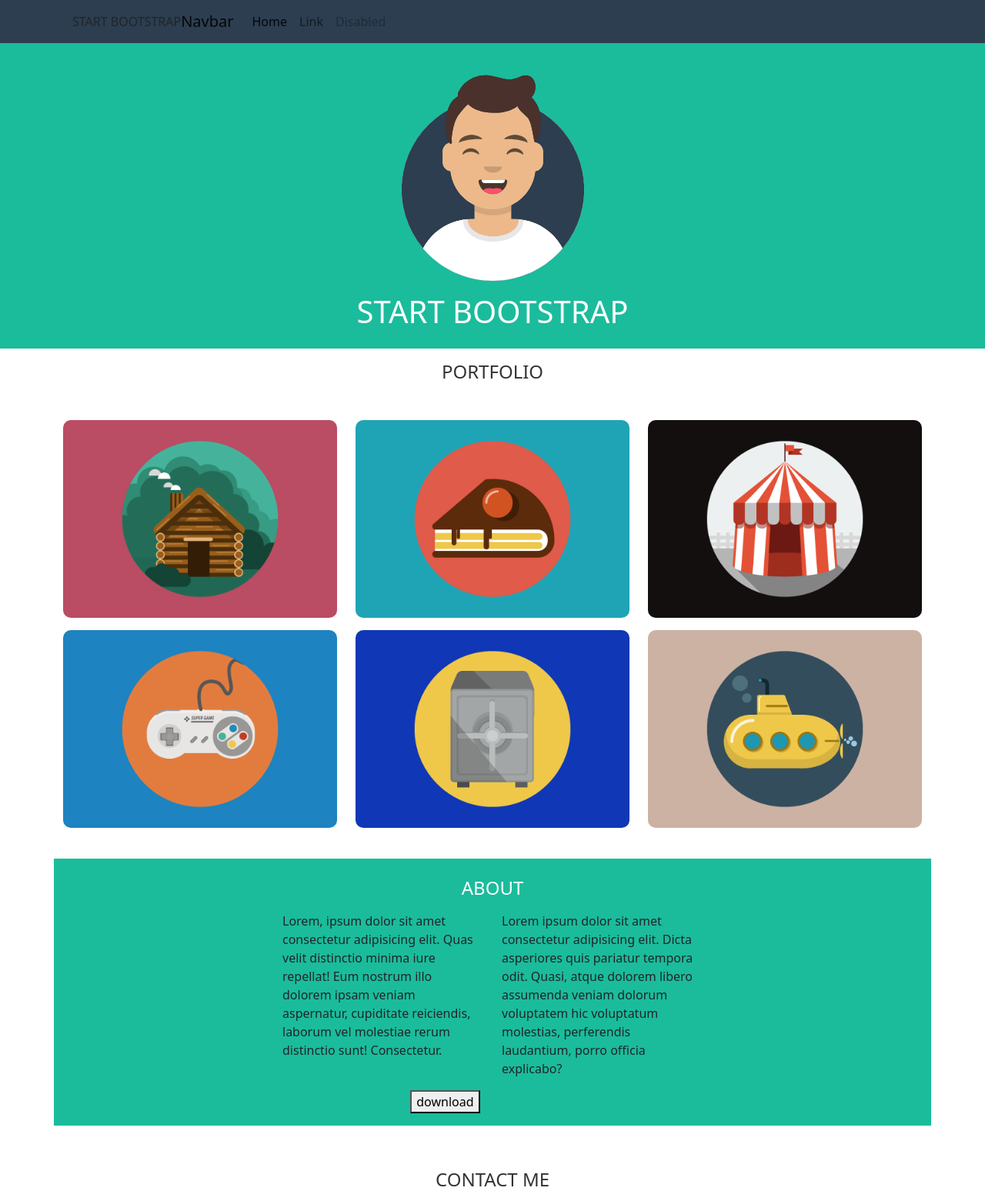
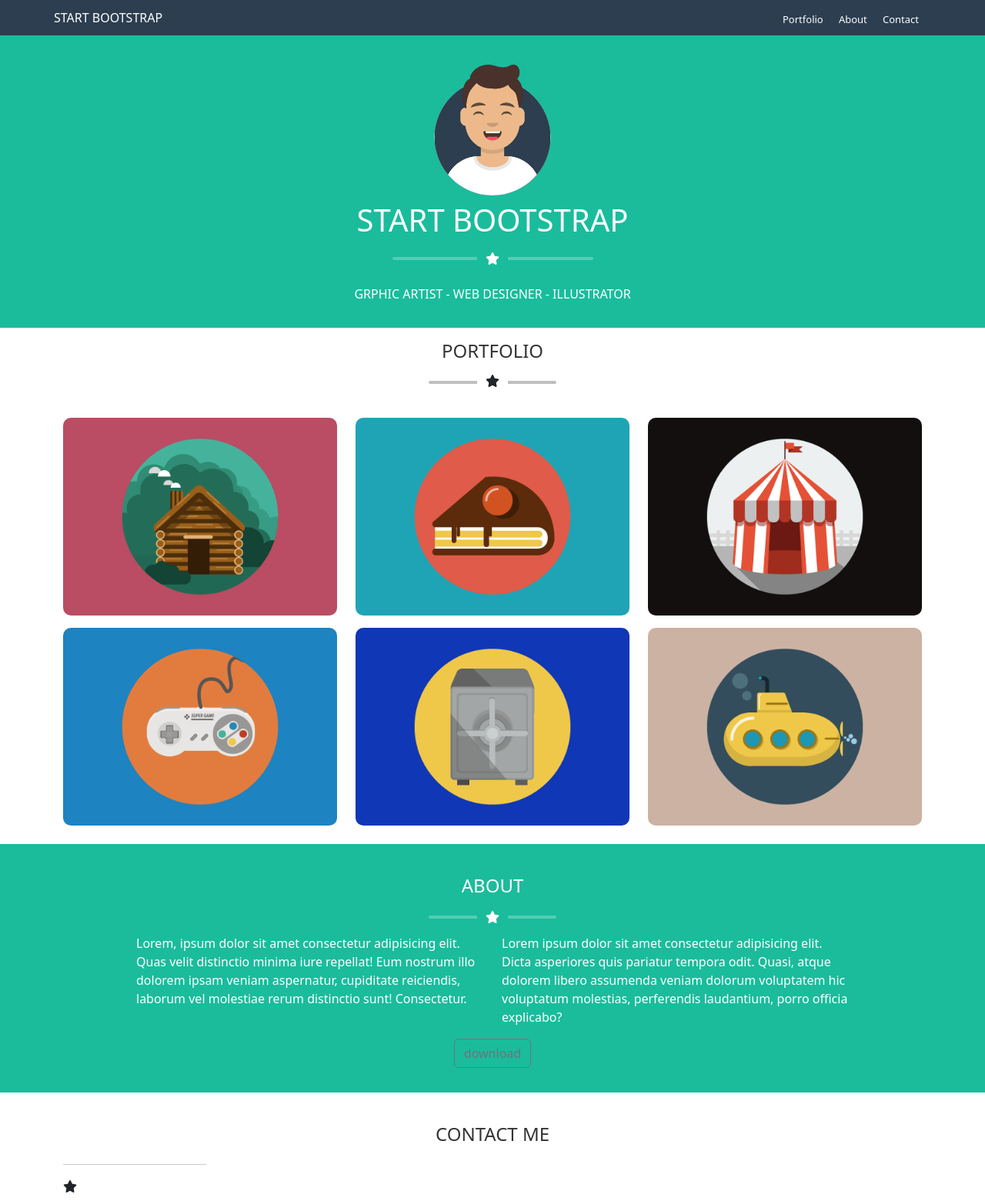
Before and after one commit to robpap96/html-css-bootstrap-freelancer, a plain HTML site: page index.html in a window 1280 px wide. Shown: the top 1561 px of the page at 77% size. Drawn offline with nearby package versions, Linux system fonts and the light colour scheme.

Commit message:
finito(piu o meno)

```diff
--- a/css/style.css
+++ b/css/style.css
@@ -3,7 +3,31 @@
 
 
 /*-------- /TYPO -------*/
+.container {
+    max-width: 71.25rem;
+}
 
+.hero .star {
+    text-align: center;
+    width: 2.5rem;
+    background-color: #1abc9c;
+    position: absolute;
+    left: 50%;
+    right: 50%;
+    transform: translate(-50%, -125%);
+}
+.hero .star i {
+    color: white;
+}
+.hero hr {
+    color: white;
+    border: 2px solid white;
+    border-radius: 20px;
+}
+.hero .col-12 {
+    color: white;
+    text-align: center;
+}
 .ms-header-bg {
     background-color: #2c3e50;
 }
@@ -26,16 +50,48 @@
     display: block;
     width: 100%;
 }
+.portfolio .star {
+    text-align: center;
+    width: 2.5rem;
+    background-color: #fff;
+    position: absolute;
+    left: 50%;
+    right: 50%;
+    transform: translate(-50%, -10%);
+    bottom: -10px;
+}
+.portfolio hr {
+    border: 2px solid black;
+    border-radius: 20px;
+}
 .about .ms-h4 {
     color: white;
     text-align: center;
 }
-.about .ms-section-bg {
+.about{
     background-color: #1abc9c;
 }
-.contact-me .col-8 {
+.about .star {
+    text-align: center;
+    width: 2.5rem;
+    background-color: #1abc9c;
+    position: absolute;
+    left: 50%;
+    right: 50%;
+    transform: translate(-50%, -125%);
+}
+.about .star i {
+    color: white;
+}
+.about hr {
+    color: white;
+    border: 2px solid white;
+    border-radius: 20px;
+}
+.contact-me .col-8:not(.form-floating, :last-child) {
     border-bottom: 1px solid #cccccc;
 }
+
 .contact-me .ms-h4 {
     text-align: center;
 }
@@ -66,4 +122,25 @@ ul {
     color: white;
     width: 50%;
 }
-.ms-white
+nav span {
+    color: white;
+}
+a span {
+    font-size: small;
+}
+.about {
+    color: white;
+}
+.ms-footer-top h3 {
+    font-size: medium;
+}
+.ms-footer-top .col-3 > *{
+    text-align:center;
+    width: 50px;
+    height: 50px;
+    border: 1px solid white;
+    border-radius: 50%;
+}
+.ms-footer-bottom h5 {
+    font-size: small;
+}
--- a/index.html
+++ b/index.html
@@ -5,76 +5,93 @@
     <meta http-equiv="X-UA-Compatible" content="IE=edge">
     <meta name="viewport" content="width=device-width, initial-scale=1.0">
     <title>Freelancer</title>
+    <!-- MY STYLE CSS -->
     <link rel="stylesheet" href="css/style.css">
+    <!-- MY STYLE CSS -->
+    <!-- BOOTSTRAP CDM -->
     <link href="https://cdn.jsdelivr.net/npm/bootstrap@5.2.2/dist/css/bootstrap.min.css" rel="stylesheet" integrity="sha384-Zenh87qX5JnK2Jl0vWa8Ck2rdkQ2Bzep5IDxbcnCeuOxjzrPF/et3URy9Bv1WTRi" crossorigin="anonymous">
+    <!-- /BOOTSTRAP CDM -->
+    <!-- FONT AWESOME CDM -->
     <link rel="stylesheet" href="https://cdnjs.cloudflare.com/ajax/libs/font-awesome/6.2.0/css/all.min.css" integrity="sha512-xh6O/CkQoPOWDdYTDqeRdPCVd1SpvCA9XXcUnZS2FmJNp1coAFzvtCN9BmamE+4aHK8yyUHUSCcJHgXloTyT2A==" crossorigin="anonymous" referrerpolicy="no-referrer" />
+    <!-- /FONT AWESOME CDM -->
 </head>
 <body>
     <header class="ms-header-bg">
-        <div class="container ">
-            <!-- <div class="row justify-content-between align-items-center py-3">
-                <div class="col-8 col-sm-6">
-                    <h6 class="ms-h6">START BOOTSTRAP</h6>
+        <div class="container px-sm-0 ">
+            <!-- NAVBAR -->
+            <nav class="navbar navbar-expand-lg navbar-light bg-transparent ms-0 me-0">
+                <div class="container-fluid px-sm-0 d-flex">
+                    <div class="logo me-auto">
+                        <span>START BOOTSTRAP</span>
                     </div>
-                <div class="col-2 col-sm-6 row justify-content-center">
-                    <div class="burger d-sm-none row justify-content-center">
-                        <button>button</button>
-                    </div>
-                    <div class="ms-nav-bar d-none d-sm-inline">
-                        <ul class="row flex-nowrap list-style-none">
-                            <li class="">link</li>
-                            <li class="">link</li>
-                            <li class="">link</li>
-                        </ul>
-                    </div>
-                </div>
-            </div> -->
-            <nav class="navbar navbar-expand-lg navbar-light bg-transparent">
-                <div class="container-fluid">
-                    <div class="logo me-auto">
-                        START BOOTSTRAP
-                    </div>
-                    <button class="navbar-toggler ms-auto d-sm-none" type="button" data-bs-toggle="collapse" data-bs-target="#navbarTogglerDemo03" aria-controls="navbarTogglerDemo03" aria-expanded="false" aria-label="Toggle navigation">
+                    <button class="navbar-toggler ms-auto d-sm-none " type="button" data-bs-toggle="collapse" data-bs-target="#navbarTogglerDemo03" aria-controls="navbarTogglerDemo03" aria-expanded="false" aria-label="Toggle navigation">
                         <span class="navbar-toggler-icon"></span>
                     </button>
-                    <a class="navbar-brand d-none d-sm-inline ms-auto" href="#">Navbar</a>
-                    <div class="collapse navbar-collapse" id="navbarTogglerDemo03">
+                    <div class="nav-bar-links order-md-2">
+                        <a class="navbar-brand d-none d-sm-inline ms-auto " href="#"><span>Portfolio</span></a>
+                        <a class="navbar-brand d-none d-sm-inline ms-auto " href="#"><span>About</span></a>
+                        <a class="navbar-brand d-none d-sm-inline ms-auto " href="#"><span>Contact</span></a>
+                    </div>
+                    <div class="collapse navbar-collapse " id="navbarTogglerDemo03">
                         <ul class="navbar-nav me-auto mb-2 mb-lg-0">
                             <li class="nav-item">
-                                <a class="nav-link active" aria-current="page" href="#">Home</a>
+                                <a class="nav-link active" aria-current="page" href="#"></a>
                             </li>
                             <li class="nav-item">
-                                <a class="nav-link" href="#">Link</a>
+                                <a class="nav-link" href="#"></a>
                             </li>
                             <li class="nav-item">
-                                <a class="nav-link disabled" href="#" tabindex="-1" aria-disabled="true">Disabled</a>
+                                <a class="nav-link disabled" href="#" tabindex="-1" aria-disabled="true"></a>
                             </li>
                         </ul>
                     </div>
                 </div>
             </nav>
+            <!-- /NAVBAR -->
         </div>
     </header>
     <main>
+        <!-- HERO -->
         <section class="hero ms-hero-bg py-3">
             <div class="container">
                 <div class="row justify-content-center">
-                    <div class="col-8 col-sm-4 col-md-3 py-3">
+                    <div class="col-8 col-sm-4 col-md-3 col-lg-2 pt-3 mb-0">
                         <img src="img/avatar.svg" alt="avatar">
                     </div>
                 </div>
                 <div class="row justify-content-center">
-                    <div class="col-9">
+                    <div class="col-10 pt-2">
                         <h1 class="ms-h1">START BOOTSTRAP</h1>
+                    </div>
+
+                    <div class="col-4 col-sm-3">
+                        <div class="separator position-relative">
+                            <hr>
+                            <div class="star ">
+                                <i class="fa-solid fa-star"></i>
+                            </div>
+                        </div>
+                    </div>
+                    <div class="col-12 py-3">
+                        <span>GRPHIC ARTIST - WEB DESIGNER - ILLUSTRATOR</span>
                     </div>
                 </div>
             </div>
         </section>
+        <!--/HERO -->
+        <!-- PORTFOLIO -->
         <section class="portfolio py-3">
             <h4 class="ms-h4">PORTFOLIO</h4>
             <div class="container">
-                    <div class="row justify-content-center py-3">
-                        <div class="col-5"></div>
+                <div class="row justify-content-center pb-3">
+                    <div class="col-4 col-sm-2 pb-1">
+                        <div class="separator position-relative">
+                            <hr>
+                            <div class="star ">
+                                <i class="fa-solid fa-star"></i>
+                            </div>
+                        </div>
+                    </div>
                 </div>
                 <div class="row">
                     <div class="col-12 col-sm-6 col-md-4 py-2">
@@ -98,15 +115,26 @@
                 </div>
             </div>
         </section>
+        <!-- /PORTFOLIO -->
+        <!-- ABOUT -->
         <section class="about py-3">
-            <div class="container ms-section-bg py-3">
+            <div class="container py-3">
+                <div class="row justify-content-center">
+                    <div class="col-4 col-sm-2 pb-1">
+                        <div class="">
                             <h4 class="ms-h4 py-2">ABOUT</h4>
-                <div class="row">
-                    <div class="col-5"></div>
+                        </div>
+                        <div class="separator position-relative">
+                            <hr>
+                            <div class="star ">
+                                <i class="fa-solid fa-star"></i>
+                            </div>
+                        </div>
+                    </div>
                 </div>
                 <div class="row justify-content-center">
-                    <div class="col-8 col-sm-6">
-                        <div class="row flex-nowrap">
+                    <div class="col-8 col-sm-8 col-md-10">
+                        <div class="row justify-content-center">
                             <div class="col-8 col-sm-6">
                                 <div class="paragraph">
                                     <p>Lorem, ipsum dolor sit amet consectetur adipisicing elit. Quas velit distinctio minima iure repellat! Eum nostrum illo dolorem ipsam veniam aspernatur, cupiditate reiciendis, laborum vel molestiae rerum distinctio sunt! Consectetur.</p>
@@ -119,17 +147,29 @@
                             </div>
                         </div>
                         <div class="row justify-content-center">
-                        <div class="col-5">
-                            <button>download</button>
+                        <div class="col-5 d-flex justify-content-center">
+                            <div class="downlaod-btn">
+                                <button class="btn btn-outline-secondary">download</button>
+                            </div>
                         </div>
                         </div>
                     </div>
                 </div>
             </div>
         </section>
+        <!-- ABOUT -->
+        <!-- CONTACT ME -->
         <section class="contact-me py-3">
             <div class="container justify-content-center py-3">
                 <h4 class="ms-h4 py-2">CONTACT ME</h4>
+                <div class="col-4 col-sm-2 pb-1">
+                    <div class="separator position-relative">
+                        <hr>
+                        <div class="star ">
+                            <i class="fa-solid fa-star"></i>
+                        </div>
+                    </div>
+                </div>
                 <div class="row justify-content-center py-2">
                     <div class="col-8">
                         Name
@@ -140,15 +180,21 @@
                     <div class="col-8">
                         Phone Number
                     </div>
+                    <div class="col-8 form-floating py-2">
+                        <textarea class="form-control " placeholder="Leave a comment here" id="floatingTextarea2" style="height: 100px"></textarea>
+                        <label for="floatingTextarea2">Message</label>
+                    </div>
                     <div class="col-8">
-                        Message
+                        <button class="btn btn-success" type="submit">Send</button>
                     </div>
                 </div>
             </div>
 
         </section>
+        <!-- /CONTACT ME -->
     </main>
     <footer>
+        <!-- FOOTER TOP -->
         <div class="ms-footer-top">
             <div class="container">
                 <div class="row justify-content-center">
@@ -161,25 +207,22 @@
                     <div class="col-8 py-3">
                         <h3>AROUND THE WEB</h3>
                         <div class="row justify-content-center">
-                            <div class="col-1">
-                                <div class="twitter-link">
+                            <div class="col-3 d-flex justify-content-center">
+                                <div class="twitter-link d-flex justify-content-center align-items-center">
+                                    <i class="fa-brands fa-facebook-f"></i>                                </div>
+                            </div>
+                            <div class="col-3 d-flex justify-content-center">
+                                <div class="twitter-link d-flex justify-content-center align-items-center">
+                                    <i class="fa-brands fa-google-plus-g"></i>                                </div>
+                            </div>
+                            <div class="col-3 d-flex justify-content-center">
+                                <div class="twitter-link d-flex justify-content-center align-items-center">
                                     <i class="fa-brands fa-twitter"></i>
                                 </div>
                             </div>
-                            <div class="col-1">
-                                <div class="twitter-link">
-                                    <i class="fa-brands fa-twitter"></i>
-                                </div>
-                            </div>
-                            <div class="col-1">
-                                <div class="twitter-link">
-                                    <i class="fa-brands fa-twitter"></i>
-                                </div>
-                            </div>
-                            <div class="col-1">
-                                <div class="twitter-link">
-                                    <i class="fa-brands fa-twitter"></i>
-                                </div>
+                            <div class="col-3 d-flex justify-content-center">
+                                <div class="twitter-link d-flex justify-content-center align-items-center">
+                                    <i class="fa-brands fa-linkedin-in"></i>                                </div>
                             </div>
 
                         </div>
@@ -187,10 +230,15 @@
                 </div>
             </div>
         </div>
+        <!-- /FOOTER TOP -->
+        <!-- FOOTER BOTTOM -->
         <div class="ms-footer-bottom">
             <h5 class="py-4">Copyright</h5>
         </div>
+        <!-- /FOOTER BOTTOM -->
     </footer>
+    <!-- BOOTSTRAP JAVA -->
     <script src="https://cdn.jsdelivr.net/npm/bootstrap@5.2.2/dist/js/bootstrap.bundle.min.js" integrity="sha384-OERcA2EqjJCMA+/3y+gxIOqMEjwtxJY7qPCqsdltbNJuaOe923+mo//f6V8Qbsw3" crossorigin="anonymous"></script>
+    <!-- /BOOTSTRAP JAVA -->
 </body>
 </html>
```
Lines whose indentation alone changed are shown as unchanged.
